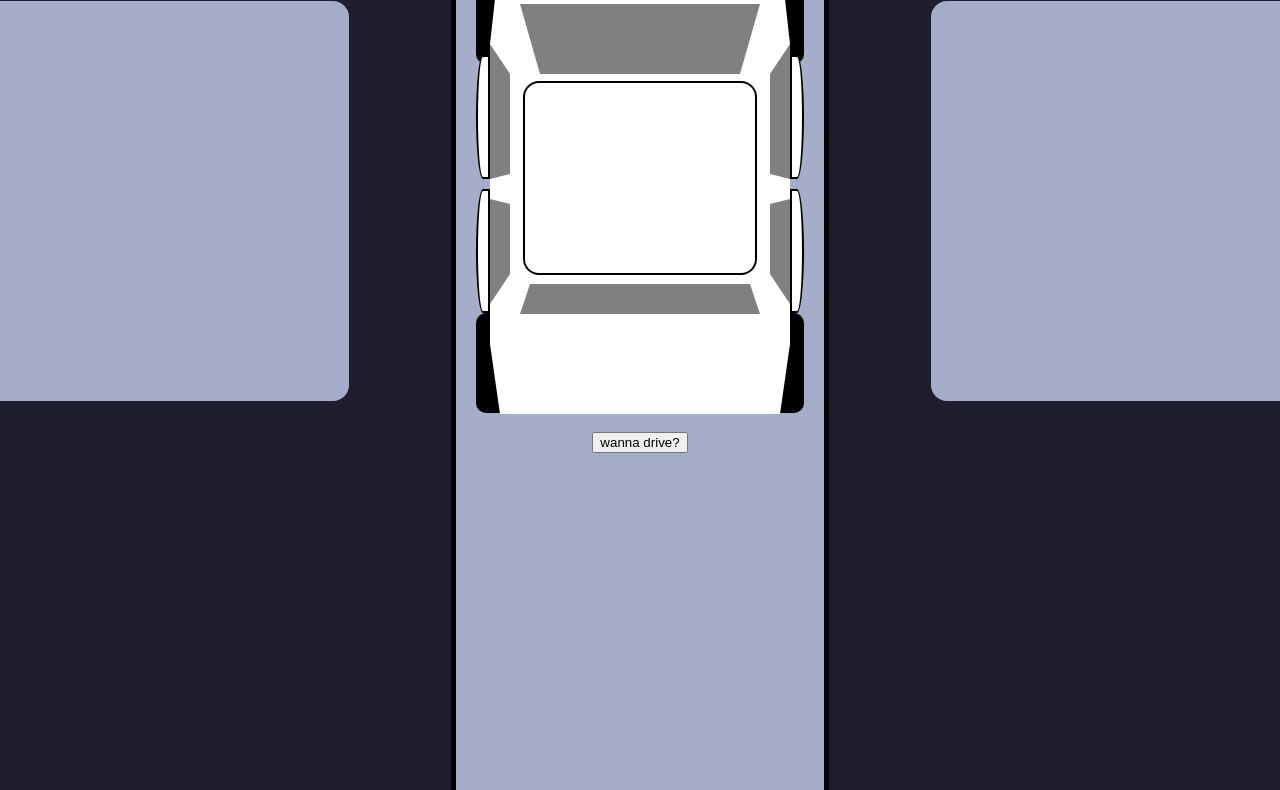
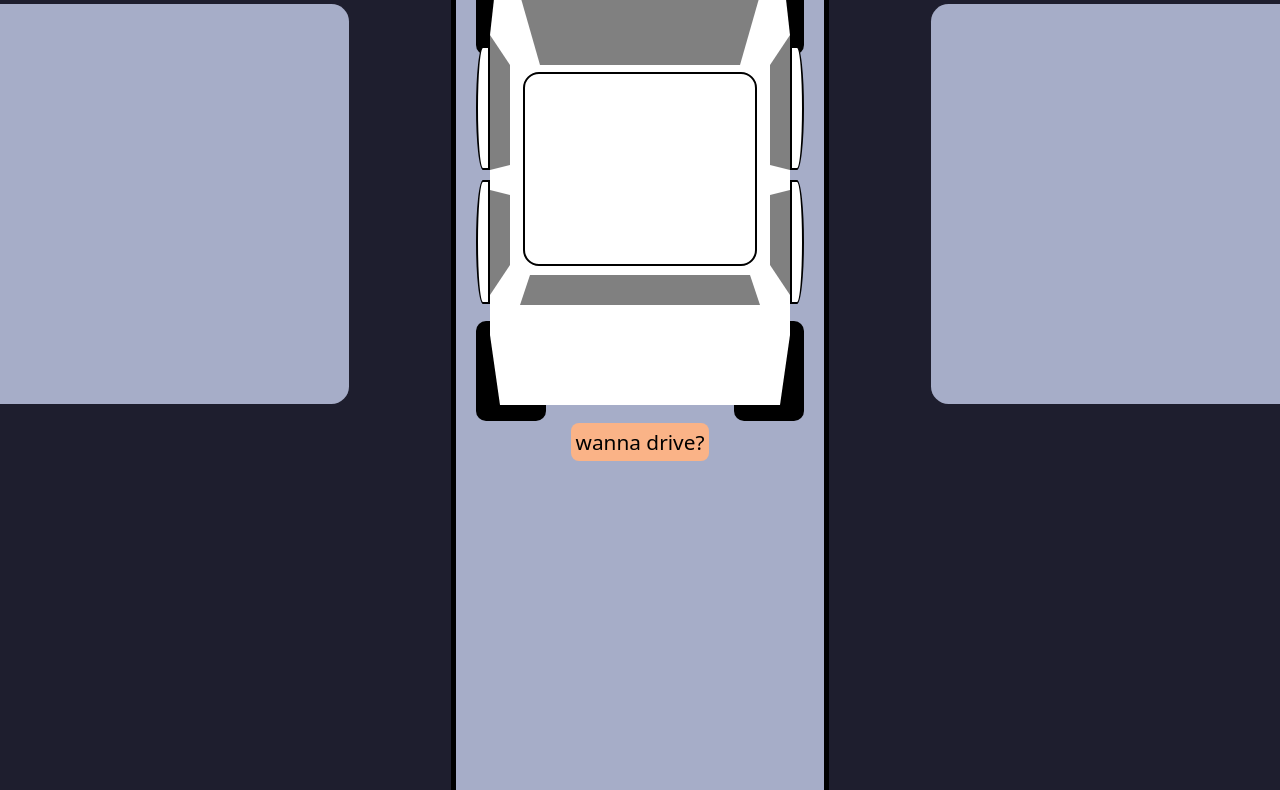
Before and after one commit to Kimser91/teamoppgave-3, a plain HTML site: page index.html in a window 1280 px wide. Shown: the part 242-1032 px from the top of the page. Drawn offline with Linux system fonts and the light colour scheme.

Commit message:
button styling, item-box internal styling

```diff
--- a/style.css
+++ b/style.css
@@ -46,6 +46,16 @@
     background-color: var(--base);
 }
 
+button {
+    font-family: system-ui;
+    font-size: 1.3em;
+    padding: 5px;
+    background-color: var(--peach);
+    border-radius: 8px;
+    border: none;
+    outline: none;
+}
+
 button:hover {
     opacity: 0.7;
     cursor: pointer;
@@ -66,10 +76,12 @@
 
 #you-met,
 #you-found {
+    font-size: 1.1em;
     display: flex;
     flex-direction: column;
     align-items: center;
     gap: 20px;
+    text-wrap: wrap;
 }
 
 .you_met-found__text {
```
